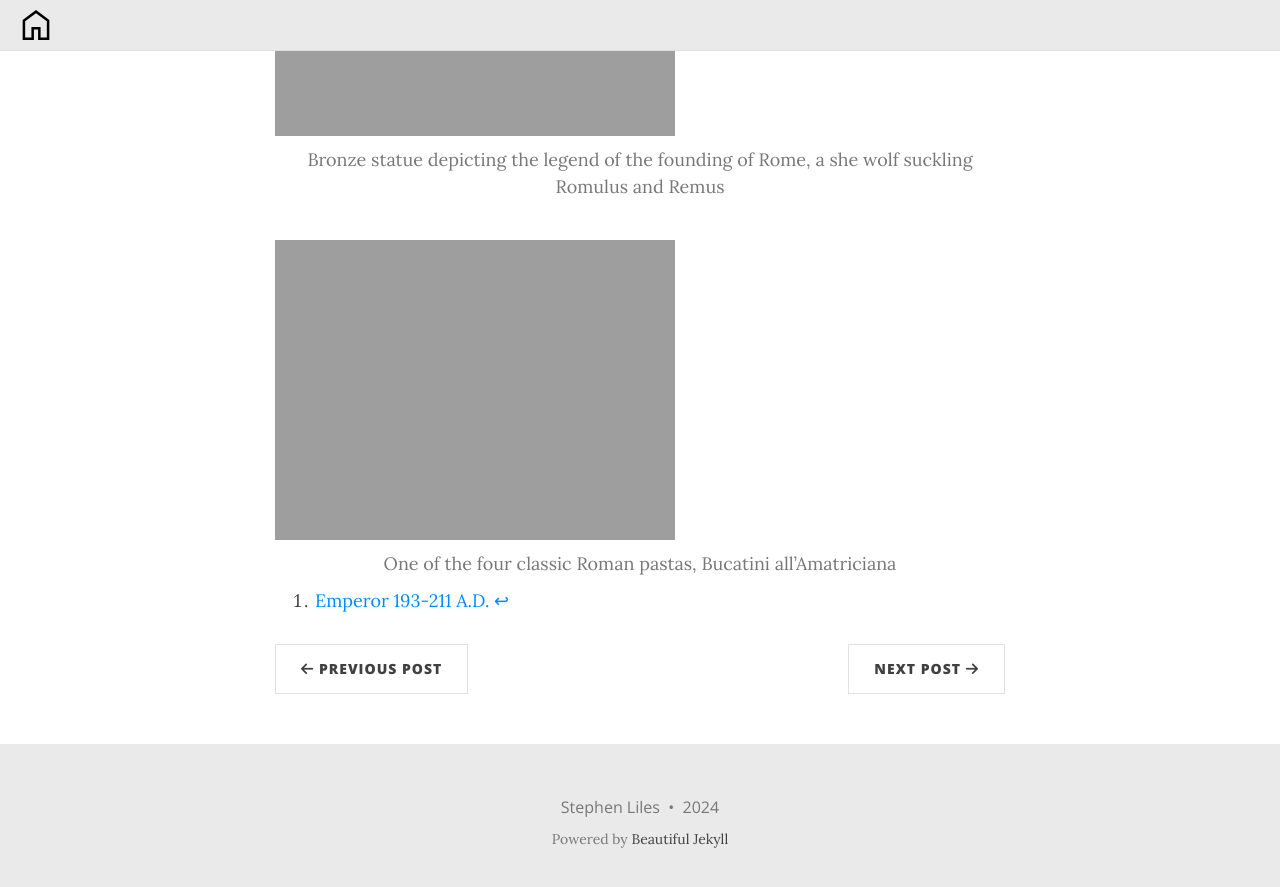
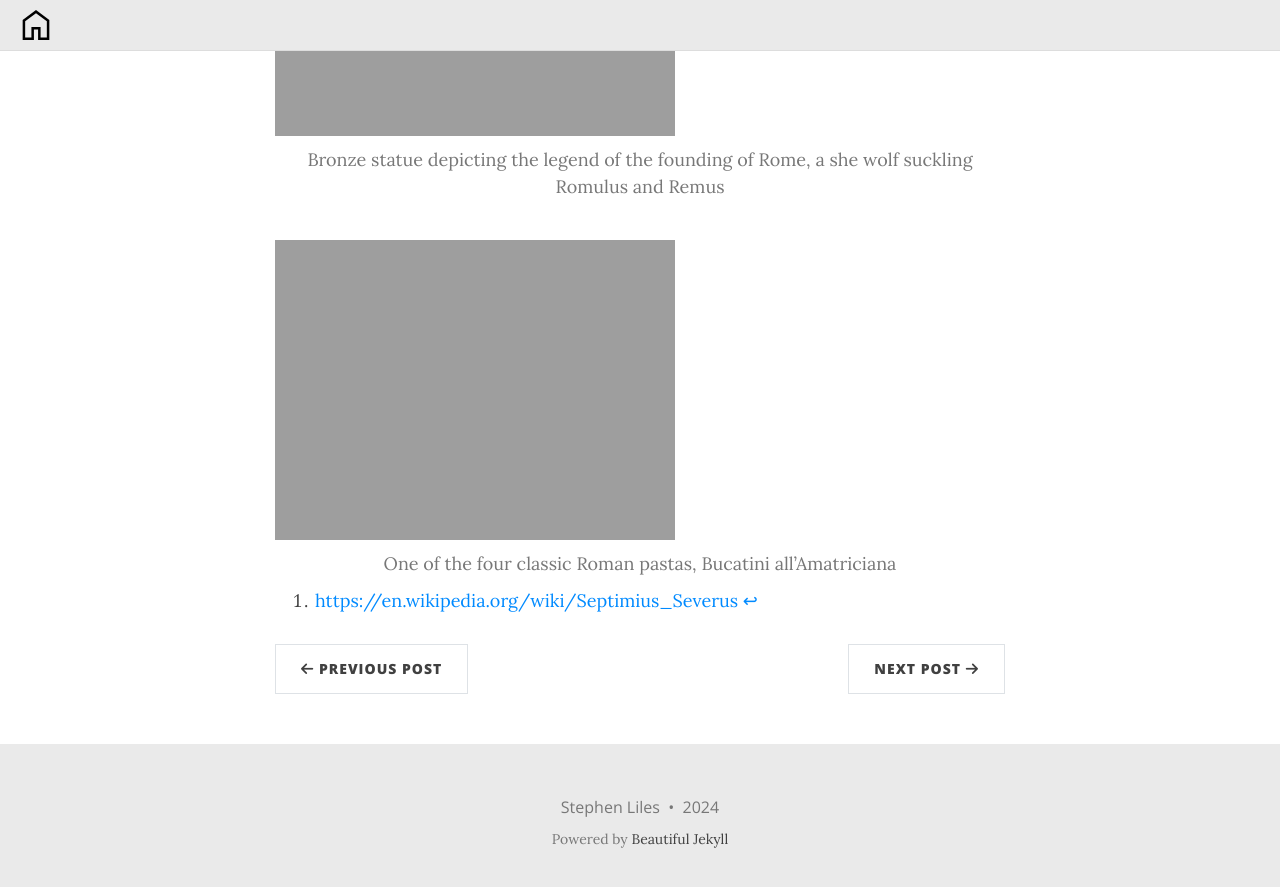
Before and after one commit to ShinobiAoshi/italy-2024-blog, a Jekyll site: the page built from _posts/2024-10-09-rome-day-01.md, in a window 1280 px wide and 900 px high, scrolled down 18335 px. Shown: the top 887 px of the window. Built offline with Jekyll 4.4.1, drawn with Linux system fonts in a browser that asks for light colours.

Commit message:
changing footnote format

```diff
--- a/_posts/2024-10-09-rome-day-01.md
+++ b/_posts/2024-10-09-rome-day-01.md
@@ -15,7 +15,7 @@ Ruins of the *Basilica Aemilia*
 {:.caption}
 Arch of Septimius Severus[^1]
 
-[^1]: [Emperor 193-211 A.D.](https://en.wikipedia.org/wiki/Septimius_Severus)
+[^1]: [https://en.wikipedia.org/wiki/Septimius_Severus](https://en.wikipedia.org/wiki/Septimius_Severus)
 
 [![]({{ '/assets/img/2024-10-09 11.32.30 Italy (2024).jpg' | relative_url }})]()
 
```
